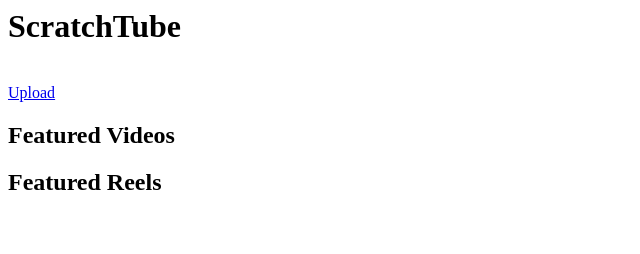
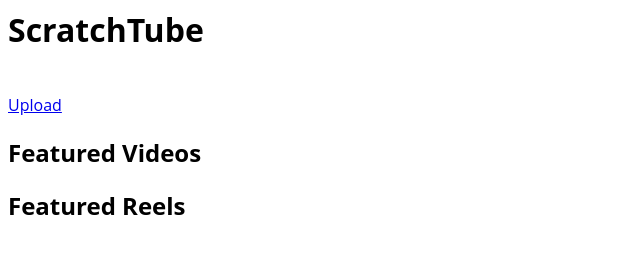
Before and after one commit to ImagineGamesTech/ScratchTube, a plain HTML site: page index.html in a window 1280 px wide. Shown: the whole page, without its empty margins (0-640 px from the left). Drawn offline with Linux system fonts and the light colour scheme.

Commit message:
Update index.html

```diff
--- a/index.html
+++ b/index.html
@@ -1,5 +1,10 @@
 <html>
   <title>ScratchTube</title>
+  <style>
+      body {
+        font-family: 'Open Sans', serif;
+      }
+    </style>
   <body>
     <h1>ScratchTube</h1>
     <br>
```
